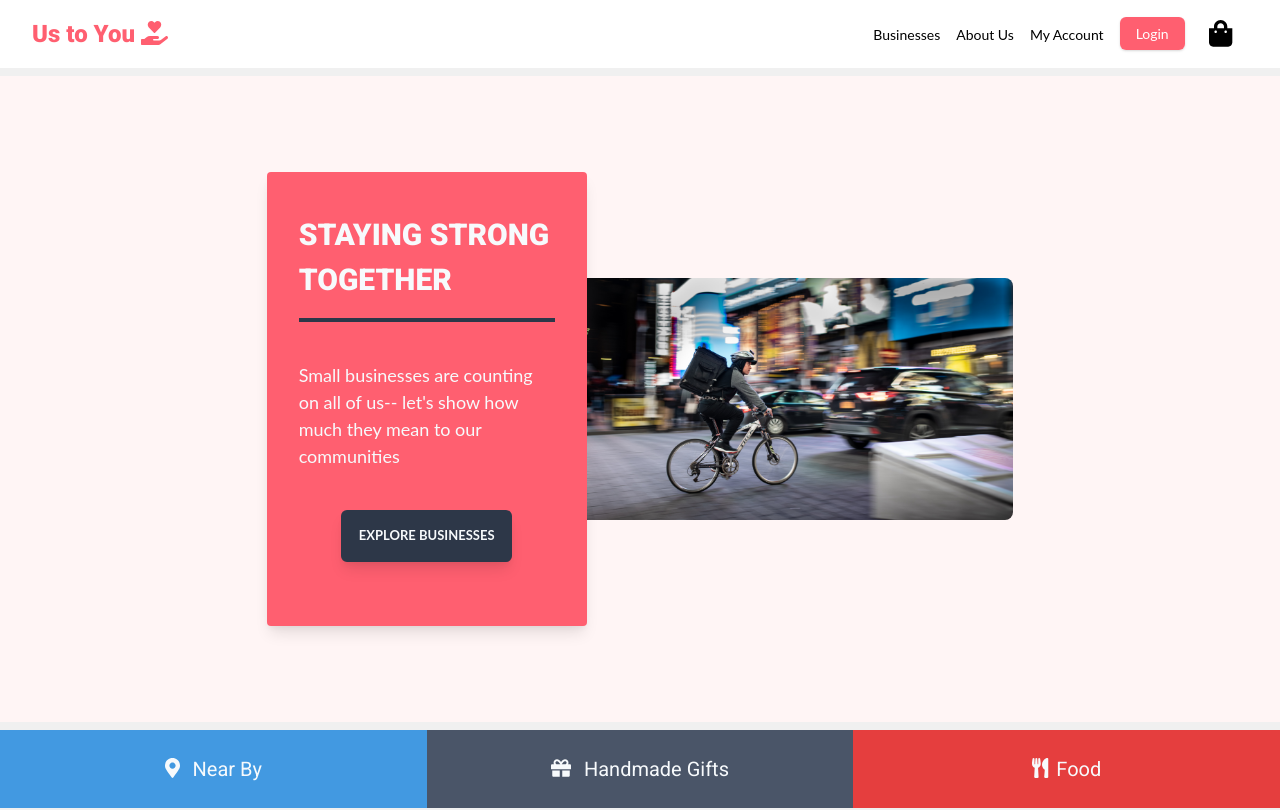
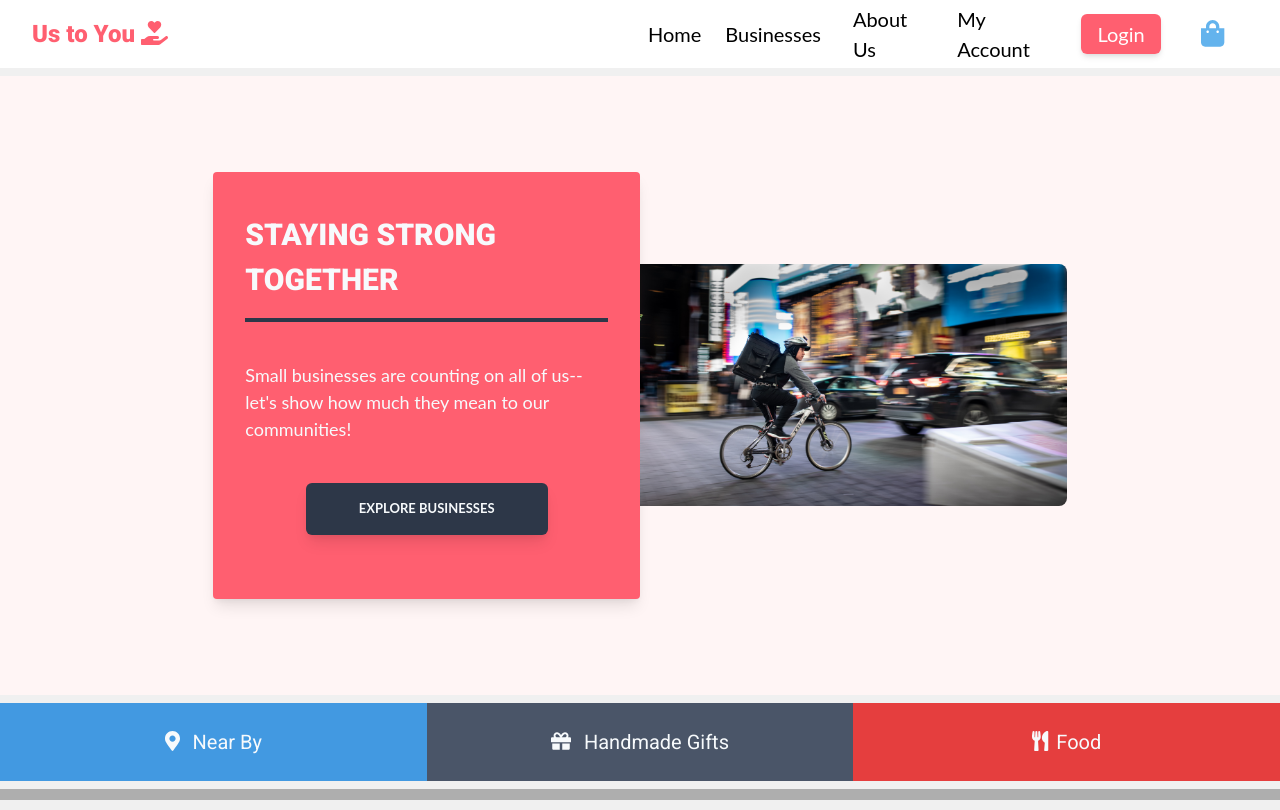
Before and after one commit to catcarbonell/hackathon_frontend, a React (Create React App) app: page / in a window 1280 px wide. Shown: the top 810 px of the page. Built offline with nearby package versions, Linux system fonts and the light colour scheme; grey boxes are pictures that could not be loaded.

Commit message:
Refined color palette on landing

```diff
--- a/src/Components/Landing/One.js
+++ b/src/Components/Landing/One.js
@@ -5,11 +5,11 @@ const One = () => {
     return(
         <div className="overflow-hidden h-auto py-24 my-2 lg:flex-row flex flex-col justify-center content-center items-center m-auto bg-red-100">
 
-            <div className="lg:flex lg:flex-col lg:w-1/4 w-5/6 px-8 pt-10 pb-16 bg-custom-red rounded shadow-lg">
+            <div className="lg:flex lg:flex-col lg:w-1/3 w-5/6 px-8 pt-10 pb-16 bg-custom-red rounded shadow-lg">
                 <h2 className="lg:text-3xl text-xl pb-4 text-left font-bold uppercase border-b-4 border-t-0 border-r-0 border-l-0 border-solid border-4 border-gray-800 text-gray-100">Staying strong together</h2>
                 <p className="text-lg py-10 text-gray-100">
                     Small businesses are counting on all of us-- let's show
-                    how much they mean to our communities
+                    how much they mean to our communities!
                 </p>
                 <span className="lg:w-2/3 w-1/2 p-4 mx-auto rounded-md shadow-lg font-xl font-bold text-center uppercase text-gray-100 bg-gray-800 hover:bg-black cursor-pointer">
                     Explore Businesses
--- a/src/Components/Landing/Two.js
+++ b/src/Components/Landing/Two.js
@@ -5,7 +5,7 @@ const Two = () => {
     return(
         <div className="overflow-hidden h-auto my-2 lg:flex-row flex flex-col justify-center content-center items-center m-auto bg-white">
              <div className="lg:w-1/2">
-                <img src={ unload } className="object-cover w-full rounded-lg" alt="People helping unload a truck full of groceries" />
+                <img src={ unload } className="object-cover w-full" alt="People helping unload a truck full of groceries" />
             </div>
             <div className="lg:flex lg:flex-col lg:w-1/3 px-12 py-20">
                 <h2 className="lg:text-3xl text-xl text-left font-bold uppercase">
--- a/src/Components/Navbar.js
+++ b/src/Components/Navbar.js
@@ -37,15 +37,16 @@ const Navbar = () => {
                 <div className="lg:flex lg:flex-row lg:h-16 lg:w-auto lg:items-center lg:p-0 lg:m-0
                                 absolute z-20 w-350 h-screen bg-white
                                 flex flex-col -mt-6 pt-4 pl-4">
-                    <span className='m-2 lg:text-sm text-xl hover:text-custom-red cursor-pointer'>Businesses</span>
-                    <span className='m-2 lg:text-sm text-xl hover:text-custom-red cursor-pointer'>About Us</span>
-                    <span className='m-2 lg:text-sm text-xl hover:text-custom-red cursor-pointer'>My Account</span>
+                     <Link to="/"><span className='m-2 text-xl hover:text-custom-red cursor-pointer'>Home</span></Link>
+                    <span className='m-4  text-xl hover:text-custom-red cursor-pointer'>Businesses</span>
+                    <span className='m-4  text-xl hover:text-custom-red cursor-pointer'>About Us</span>
+                    <span className='m-4  text-xl hover:text-custom-red cursor-pointer'>My Account</span>
 
-                    <Link to="/login"><span className='m-2 text-xl hover:text-custom-red lg:py-2 lg:px-4 lg:shadow lg:text-white lg:bg-custom-red lg:rounded-md lg:text-sm lg:hover:bg-red-700 lg:hover:text-white cursor-pointer'>Login</span></Link>
-                    <span className="m-2 text-xl hover:text-custom-red cursor-pointer">
-                        <span className="lg:hidden">Cart</span> <FontAwesomeIcon className="lg:m-2 ml-2 hover:text-custom-red cursor-pointer" icon={faShoppingBag} size="lg" />
+                    <Link to="/login"><span className='m-4 text-xl hover:text-custom-red lg:py-2 lg:px-4 lg:shadow-md lg:text-white lg:bg-custom-red lg:rounded-md lg:hover:bg-red-700 lg:hover:text-white cursor-pointer'>Login</span></Link>
+                    <span className="m-4 text-xl hover:text-custom-red cursor-pointer">
+                        <span className="lg:hidden">Cart</span> <FontAwesomeIcon className="lg:m-2 ml-2 text-blue-400 hover:text-custom-red cursor-pointer" icon={faShoppingBag} size="lg" />
                     </span>
-                    <span onClick={toggleActiveLink} className='m-2 lg:hidden text-xl hover:text-custom-red cursor-pointer'>
+                    <span onClick={toggleActiveLink} className='m-4 lg:hidden text-xl hover:text-custom-red cursor-pointer'>
                         Close <FontAwesomeIcon className="hover:text-custom-red cursor-pointer" icon={faChevronRight} />
                     </span>
                 </div>
```
